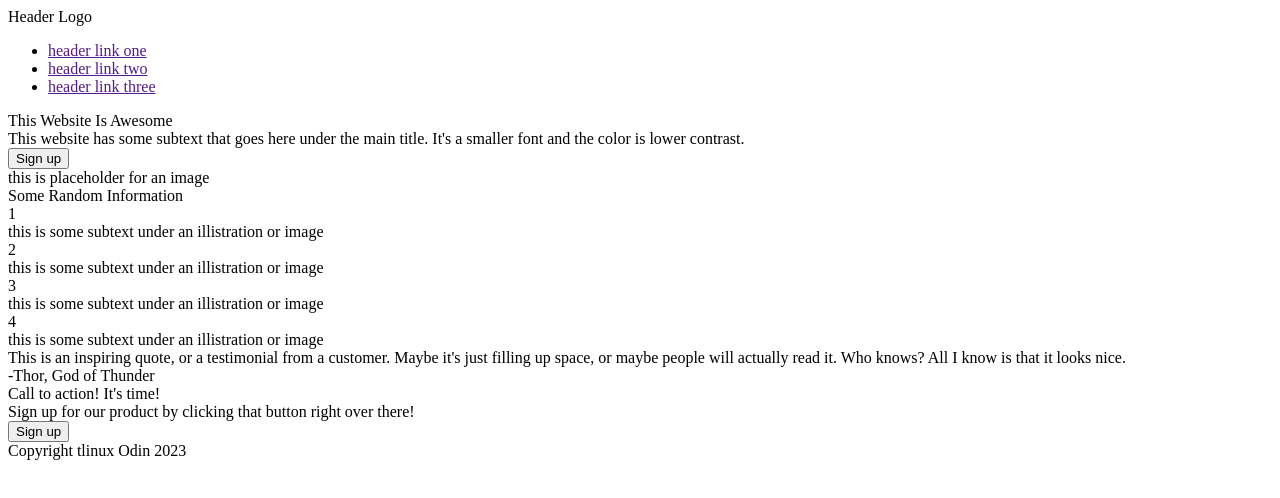
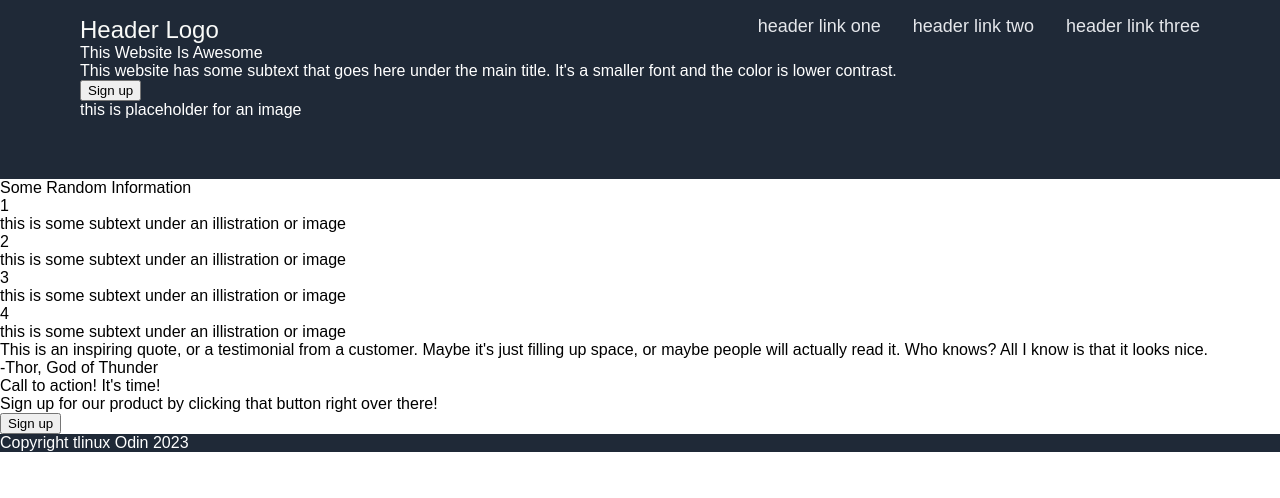
Before and after one commit to MasterT-800/odin-landing-page, a plain HTML site: page index.html in a window 1280 px wide. Drawn offline with Linux system fonts and the light colour scheme.

Commit message:
Add style to body and header

```diff
--- a/style.css
+++ b/style.css
@@ -1,4 +1,43 @@
 body {
     display: flex;
     flex-direction: column;
+    padding: 0;
+    margin: 0;
+    font-family: Arial, Helvetica, sans-serif;
 }
+
+.header-container, .footer {
+    background-color: #1f2937;
+    color: white;
+}
+
+.header-container {
+    display: flex;
+    flex-direction: column;
+    padding: 16px 80px 60px 80px;
+}
+
+.header {
+    display: flex;
+    justify-content: space-between
+}
+
+.logo {
+    font-size: 24px;
+    color: #F9FaF8;
+}
+
+ul {
+    display: flex;
+    list-style: none;
+    padding: 0;
+    margin: 0;
+    gap: 32px;
+}
+
+a {
+    text-decoration: none;
+    color: white;
+    font-size: 18px;
+    color: #e5e7eb;
+}
```
